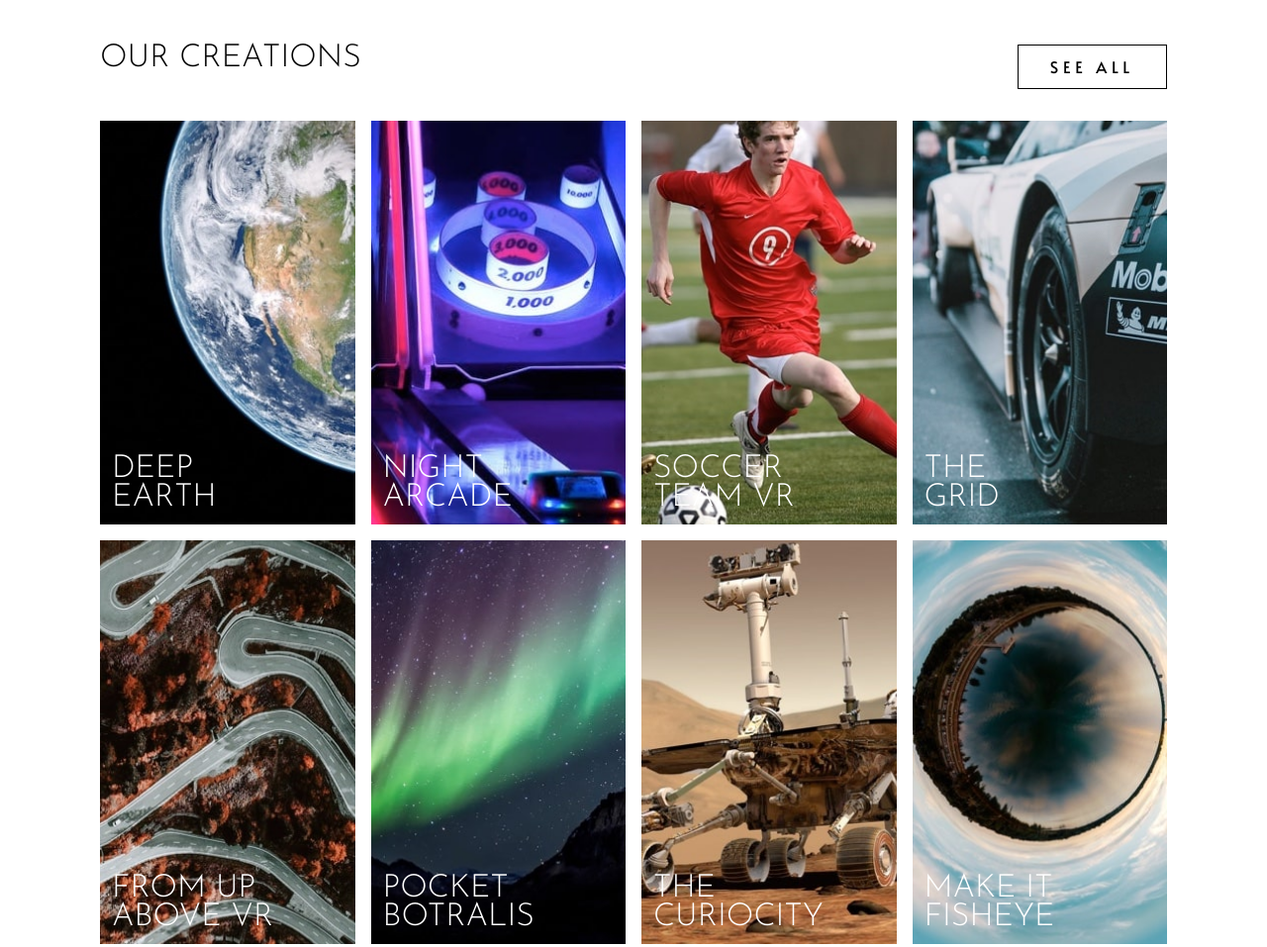
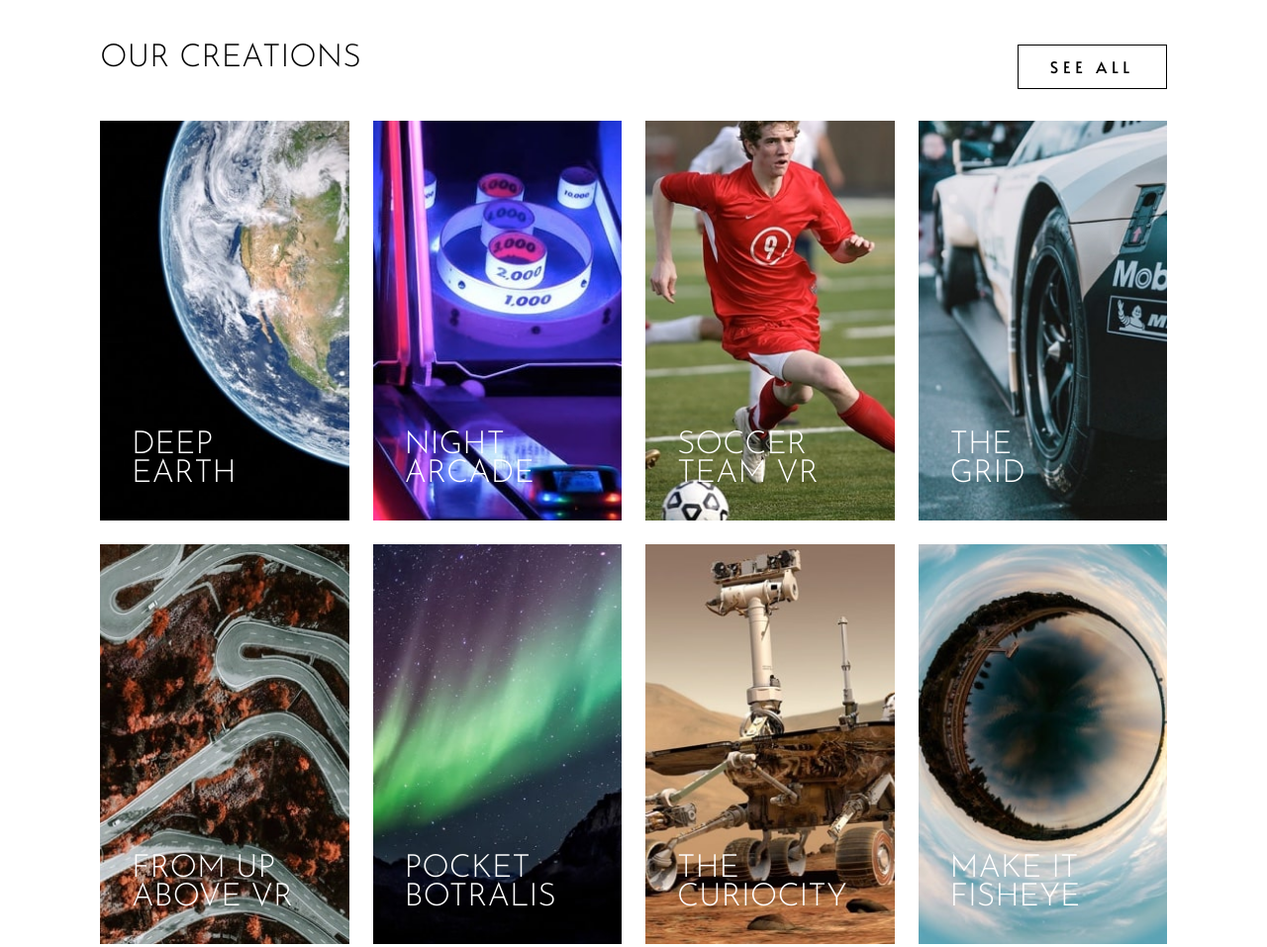
Before and after one commit to davinaleong/fem-loopstudios-landing-page, a website built with Vite: page index.html in a window 1280 px wide. Shown: the part 1431-2388 px from the top of the page at 99% size. Built offline with nearby package versions, Linux system fonts and the light colour scheme.

Commit message:
Minor amendments

```diff
--- a/index.html
+++ b/index.html
@@ -122,71 +122,56 @@
           </h2>
 
           <div class="creation-grid">
-            <div class="creation-cell | bg-full p-300" data-cell="Deep Earth">
+            <div class="creation-cell | bg-full" data-cell="Deep Earth">
               <div
                 class="creation-text | tt-uppercase fs-700 ff-heading lh-200"
               >
                 Deep<br />Earth
               </div>
             </div>
-            <div class="creation-cell | bg-full p-300" data-cell="Night Arcade">
+            <div class="creation-cell | bg-full" data-cell="Night Arcade">
               <div
                 class="creation-text | tt-uppercase fs-700 ff-heading lh-200"
               >
                 Night<br />Arcade
               </div>
             </div>
-            <div
-              class="creation-cell | bg-full p-300"
-              data-cell="Soccer Team VR"
-            >
+            <div class="creation-cell | bg-full" data-cell="Soccer Team VR">
               <div
                 class="creation-text | tt-uppercase fs-700 ff-heading lh-200"
               >
                 Soccer<br />Team VR
               </div>
             </div>
-            <div class="creation-cell | bg-full p-300" data-cell="The Grid">
+            <div class="creation-cell | bg-full" data-cell="The Grid">
               <div
                 class="creation-text | tt-uppercase fs-700 ff-heading lh-200"
               >
                 The<br />Grid
               </div>
             </div>
-            <div
-              class="creation-cell | bg-full p-300"
-              data-cell="From Up Above VR"
-            >
+            <div class="creation-cell | bg-full" data-cell="From Up Above VR">
               <div
                 class="creation-text | tt-uppercase fs-700 ff-heading lh-200"
               >
                 From Up<br />Above VR
               </div>
             </div>
-            <div
-              class="creation-cell | bg-full p-300"
-              data-cell="Pocket Botralis"
-            >
+            <div class="creation-cell | bg-full" data-cell="Pocket Botralis">
               <div
                 class="creation-text | tt-uppercase fs-700 ff-heading lh-200"
               >
                 Pocket<br />Botralis
               </div>
             </div>
-            <div
-              class="creation-cell | bg-full p-300"
-              data-cell="The Curiocity"
-            >
+            <div class="creation-cell | bg-full" data-cell="The Curiocity">
               <div
                 class="creation-text | tt-uppercase fs-700 ff-heading lh-200"
               >
                 The<br />Curiocity
               </div>
             </div>
-            <div
-              class="creation-cell | bg-full p-300"
-              data-cell="Make It Fisheye"
-            >
+            <div class="creation-cell | bg-full" data-cell="Make It Fisheye">
               <div
                 class="creation-text | tt-uppercase fs-700 ff-heading lh-200"
               >
--- a/styles/main.css
+++ b/styles/main.css
@@ -490,18 +490,25 @@ a:where(:hover, :focus, :focus-visible) {
   color: var(--clr-neutral-100);
   position: relative;
   isolation: isolate;
-}
-
-.creation-cell:where(:hover, :focus, :focus-visible) {
-  color: var(--clr-neutral-900);
-}
-
-.creation-cell:where(:hover, :focus, :focus-visible)::before {
+  transition: all 0.3s ease-in-out;
+  padding: var(--size-300);
+}
+
+.creation-cell::before {
   content: "";
   position: absolute;
   inset: 0;
   display: block;
   background-color: var(--clr-neutral-100);
+  opacity: 0;
+  transition: opacity 0.3s ease-in-out;
+}
+
+.creation-cell:where(:hover, :focus, :focus-visible) {
+  color: var(--clr-neutral-900);
+}
+
+.creation-cell:where(:hover, :focus, :focus-visible)::before {
   opacity: 0.5;
 }
 
@@ -576,6 +583,11 @@ a:where(:hover, :focus, :focus-visible) {
     grid-template-rows: repeat(2, 1fr);
     grid-template-columns: repeat(4, 1fr);
     height: 65vw;
+    gap: var(--size-500);
+  }
+
+  .creation-cell {
+    padding: var(--size-600);
   }
 
   .creation-cell[data-cell="Deep Earth"] {
```
